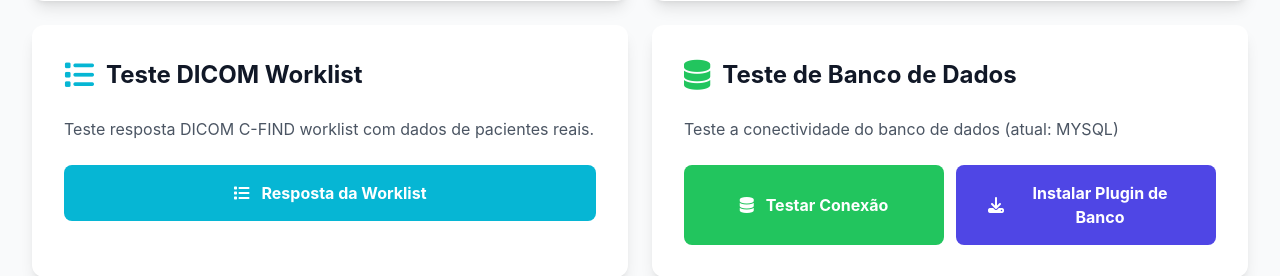
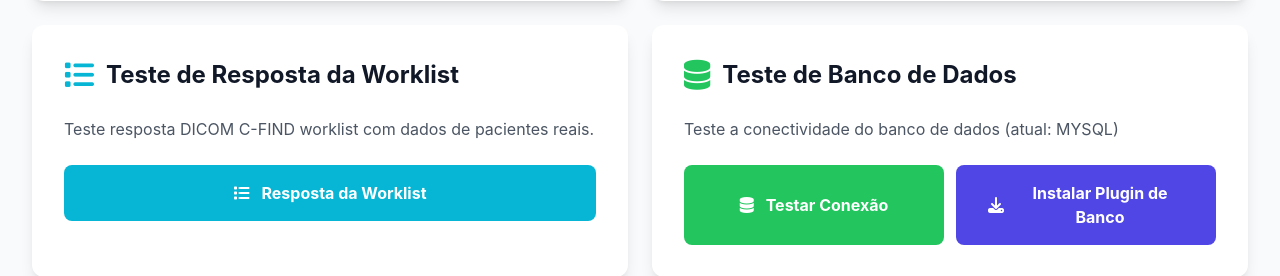
Before and after one commit to bjmvictor/FlowWorklist, a Flask app: page /tests in a window 1280 px wide. Shown: the part 411-687 px from the top of the page. Run offline with Flask 2, Linux system fonts and the light colour scheme; some libraries are stand-ins or nearby versions.

Commit message:
i18n: melhorar clareza do nome do teste de worklist
- PT-BR: "Teste DICOM Worklist" → "Teste de Resposta da Worklist"
- EN: "DICOM Worklist Test" → "Worklist Response Test"
- ES: "Prueba DICOM Worklist" → "Prueba de Respuesta de Worklist"
- Atualizar todos os outros idiomas (ZH, RU, JA, FR, TR, FIL)
- Nome mais descritivo e fácil de entender para usuários

```diff
--- a/webui/templates/base.html
+++ b/webui/templates/base.html
@@ -111,7 +111,7 @@
           'service_starting': 'Serviço iniciando...', 'service_started': 'Serviço iniciado com sucesso', 'service_start_failed': 'Falha ao iniciar serviço',
           'service_stopping': 'Serviço parando...', 'service_stopped': 'Serviço parado com sucesso', 'service_stop_failed': 'Falha ao parar serviço',
           'service_restarting': 'Serviço reiniciando...', 'service_restarted': 'Serviço reiniciado com sucesso', 'service_restart_failed': 'Falha ao reiniciar serviço',
-          'test_dcm_echo': 'Teste DICOM C-ECHO', 'test_dcm_find': 'Teste DICOM C-FIND', 'test_dcm_worklist': 'Teste DICOM Worklist',
+          'test_dcm_echo': 'Teste DICOM C-ECHO', 'test_dcm_find': 'Teste DICOM C-FIND', 'test_dcm_worklist': 'Teste de Resposta da Worklist',
           'desc_echo': 'Teste a associação DICOM e a resposta do servidor.', 'desc_find': 'Pesquise itens da worklist no banco de dados.', 'desc_worklist': 'Teste resposta DICOM C-FIND worklist com dados de pacientes reais.',
           'desc_db_conn': 'Teste a conectividade do banco de dados', 'desc_status': 'Verifique se o serviço está acessível e respondendo.',
           'check_availability': 'Verificar Disponibilidade', 'test_connection': 'Testar Conexão', 'test_worklist': 'Resposta da Worklist', 'install_db_driver': 'Instalar Plugin de Banco', 'install_pynetdicom': 'Instalar Plugin pynetdicom', 'install_pynetdicom': 'Instalar Plugin pynetdicom',
@@ -136,7 +136,7 @@
           'service_starting': 'Service starting...', 'service_started': 'Service started successfully', 'service_start_failed': 'Failed to start service',
           'service_stopping': 'Service stopping...', 'service_stopped': 'Service stopped successfully', 'service_stop_failed': 'Failed to stop service',
           'service_restarting': 'Service restarting...', 'service_restarted': 'Service restarted successfully', 'service_restart_failed': 'Failed to restart service',
-          'test_dcm_echo': 'DICOM C-ECHO Test', 'test_dcm_find': 'DICOM C-FIND Test', 'test_dcm_worklist': 'DICOM Worklist Test',
+          'test_dcm_echo': 'DICOM C-ECHO Test', 'test_dcm_find': 'DICOM C-FIND Test', 'test_dcm_worklist': 'Worklist Response Test',
           'desc_echo': 'Test the DICOM association and echo response from the server.', 'desc_find': 'Search for worklist items in the DICOM database.', 'desc_worklist': 'Test DICOM C-FIND worklist response with actual patient data.',
           'desc_db_conn': 'Test database connectivity', 'desc_status': 'Check if the service is accessible and responding.',
           'check_availability': 'Check Availability', 'test_connection': 'Test Connection', 'test_worklist': 'Worklist Response', 'install_db_driver': 'Install DB Driver', 'install_pynetdicom': 'Install pynetdicom Plugin', 'install_pynetdicom': 'Install pynetdicom Plugin',
@@ -186,7 +186,7 @@
           'service_starting': 'Iniciando servicio...', 'service_started': 'Servicio iniciado exitosamente', 'service_start_failed': 'Falló al iniciar el servicio',
           'service_stopping': 'Deteniendo servicio...', 'service_stopped': 'Servicio detenido exitosamente', 'service_stop_failed': 'Falló al detener el servicio',
           'service_restarting': 'Reiniciando servicio...', 'service_restarted': 'Servicio reiniciado exitosamente', 'service_restart_failed': 'Falló al reiniciar el servicio',
-          'test_dcm_echo': 'Prueba DICOM C-ECHO', 'test_dcm_find': 'Prueba DICOM C-FIND', 'test_dcm_worklist': 'Prueba DICOM Worklist',
+          'test_dcm_echo': 'Prueba DICOM C-ECHO', 'test_dcm_find': 'Prueba DICOM C-FIND', 'test_dcm_worklist': 'Prueba de Respuesta de Worklist',
           'desc_echo': 'Pruebe la asociación DICOM y la respuesta de eco del servidor.', 'desc_find': 'Busque elementos de la lista de trabajo en la base de datos DICOM.', 'desc_worklist': 'Pruebe la respuesta DICOM C-FIND worklist con datos reales de pacientes.',
           'desc_db_conn': 'Pruebe la conectividad de la base de datos', 'desc_status': 'Verifique si el servicio es accesible y responde.',
           'check_availability': 'Verificar disponibilidad', 'test_connection': 'Prueba de conexión', 'test_worklist': 'Respuesta de Worklist', 'install_db_driver': 'Instalar controlador de base de datos', 'install_pynetdicom': 'Instalar plugin pynetdicom', 'install_pynetdicom': 'Instalar plugin pynetdicom',
@@ -212,7 +212,7 @@
           'service_starting': '服务启动中...', 'service_started': '服务成功启动', 'service_start_failed': '服务启动失败',
           'service_stopping': '服务停止中...', 'service_stopped': '服务成功停止', 'service_stop_failed': '服务停止失败',
           'service_restarting': '服务重启中...', 'service_restarted': '服务成功重启', 'service_restart_failed': '服务重启失败',
-          'test_dcm_echo': 'DICOM C-ECHO测试', 'test_dcm_find': 'DICOM C-FIND测试', 'test_dcm_worklist': 'DICOM Worklist测试',
+          'test_dcm_echo': 'DICOM C-ECHO测试', 'test_dcm_find': 'DICOM C-FIND测试', 'test_dcm_worklist': '工作列表响应测试',
           'desc_echo': '测试DICOM关联和服务器的回显响应。', 'desc_find': '在DICOM数据库中搜索工作列表项。', 'desc_worklist': '使用实际患者数据测试DICOM C-FIND worklist响应。',
           'desc_db_conn': '测试数据库连接性', 'desc_status': '检查服务是否可访问且响应。',
           'check_availability': '检查可用性', 'test_connection': '测试接绝', 'test_worklist': 'Worklist应答', 'install_db_driver': '安装数据库驱动程序', 'install_pynetdicom': '安装pynetdicom插件',
@@ -238,7 +238,7 @@
           'service_starting': 'Сервис запускается...', 'service_started': 'Сервис успешно запущен', 'service_start_failed': 'Ошибка запуска сервиса',
           'service_stopping': 'Сервис останавливается...', 'service_stopped': 'Сервис успешно остановлен', 'service_stop_failed': 'Ошибка остановки сервиса',
           'service_restarting': 'Сервис перезагружается...', 'service_restarted': 'Сервис успешно перезагружен', 'service_restart_failed': 'Ошибка перезагрузки сервиса',
-          'test_dcm_echo': 'Тест DICOM C-ECHO', 'test_dcm_find': 'Тест DICOM C-FIND', 'test_dcm_worklist': 'Тест DICOM Worklist',
+          'test_dcm_echo': 'Тест DICOM C-ECHO', 'test_dcm_find': 'Тест DICOM C-FIND', 'test_dcm_worklist': 'Тест ответа Worklist',
           'desc_echo': 'Протестируйте ассоциацию DICOM и ответ echo сервера.', 'desc_find': 'Поиск элементов рабочего списка в базе данных DICOM.', 'desc_worklist': 'Тестируйте ответ DICOM C-FIND worklist с реальными данными пациентов.',
           'desc_db_conn': 'Протестируйте подключение к базе данных', 'desc_status': 'Проверьте доступность и отзывчивость сервиса.',
           'check_availability': 'Проверить доступность', 'test_connection': 'Тест подключения', 'test_worklist': 'Ответ Worklist', 'install_db_driver': 'Установить драйвер БД', 'install_pynetdicom': 'Установить плагин pynetdicom',
@@ -264,7 +264,7 @@
           'service_starting': 'サービス開始中...', 'service_started': 'サービスが正常に開始しました', 'service_start_failed': 'サービスの開始に失敗しました',
           'service_stopping': 'サービス停止中...', 'service_stopped': 'サービスが正常に停止しました', 'service_stop_failed': 'サービスの停止に失敗しました',
           'service_restarting': 'サービス再起動中...', 'service_restarted': 'サービスが正常に再起動しました', 'service_restart_failed': 'サービスの再起動に失敗しました',
-          'test_dcm_echo': 'DICOM C-ECHOテスト', 'test_dcm_find': 'DICOM C-FINDテスト', 'test_dcm_worklist': 'DICOM Worklistテスト',
+          'test_dcm_echo': 'DICOM C-ECHOテスト', 'test_dcm_find': 'DICOM C-FINDテスト', 'test_dcm_worklist': 'ワークリスト応答テスト',
           'desc_echo': 'DICOM関連付けとサーバーのエコー応答をテストします。', 'desc_find': 'DICOMデータベースでワークリストアイテムを検索します。', 'desc_worklist': '実患者データを使用してDICOM C-FIND worklist応答をテストします。',
           'desc_db_conn': 'データベース接続をテストします', 'desc_status': 'サービスがアクセス可能で応答しているかを確認します。',
           'check_availability': '可用性を確認', 'test_connection': '接竞をテスト', 'test_worklist': 'Worklist応答', 'install_db_driver': 'DBドライバをインストール', 'install_pynetdicom': 'pynetdicomプラグインをインストール',
@@ -290,7 +290,7 @@
           'service_starting': 'Servizio in avvio...', 'service_started': 'Servizio avviato con successo', 'service_start_failed': 'Errore nell\'avvio del servizio',
           'service_stopping': 'Servizio in arresto...', 'service_stopped': 'Servizio arrestato con successo', 'service_stop_failed': 'Errore nell\'arresto del servizio',
           'service_restarting': 'Servizio in riavvio...', 'service_restarted': 'Servizio riavviato con successo', 'service_restart_failed': 'Errore nel riavvio del servizio',
-          'test_dcm_echo': 'Test DICOM C-ECHO', 'test_dcm_find': 'Test DICOM C-FIND', 'test_dcm_worklist': 'Test DICOM Worklist',
+          'test_dcm_echo': 'Test DICOM C-ECHO', 'test_dcm_find': 'Test DICOM C-FIND', 'test_dcm_worklist': 'Test de réponse Worklist',
           'desc_echo': 'Testare l\'associazione DICOM e la risposta di echo del server.', 'desc_find': 'Ricerca di elementi dell\'elenco di lavoro nel database DICOM.', 'desc_worklist': 'Testare la risposta DICOM C-FIND worklist con dati pazienti reali.',
           'desc_db_conn': 'Testare la connettività del database', 'desc_status': 'Verificare se il servizio è accessibile e risponde.',
           'check_availability': 'Verifica disponibilità', 'test_connection': 'Testa connessione', 'test_worklist': 'Risposta Worklist', 'install_db_driver': 'Installa driver database', 'install_pynetdicom': 'Installa plugin pynetdicom',
@@ -316,7 +316,7 @@
           'service_starting': 'Hizmet başlatılıyor...', 'service_started': 'Hizmet başarıyla başlatıldı', 'service_start_failed': 'Hizmet başlatılamadı',
           'service_stopping': 'Hizmet durduruluyor...', 'service_stopped': 'Hizmet başarıyla durduruldu', 'service_stop_failed': 'Hizmet durdurulamadı',
           'service_restarting': 'Hizmet yeniden başlatılıyor...', 'service_restarted': 'Hizmet başarıyla yeniden başlatıldı', 'service_restart_failed': 'Hizmet yeniden başlatılamadı',
-          'test_dcm_echo': 'DICOM C-ECHO Testi', 'test_dcm_find': 'DICOM C-FIND Testi', 'test_dcm_worklist': 'DICOM Worklist Testi',
+          'test_dcm_echo': 'DICOM C-ECHO Testi', 'test_dcm_find': 'DICOM C-FIND Testi', 'test_dcm_worklist': 'Worklist Yanıt Testi',
           'desc_echo': 'DICOM ilişkilendirmesi ve sunucu echo yanıtını test edin.', 'desc_find': 'DICOM veritabanında çalışma listesi öğelerini arayın.', 'desc_worklist': 'Gerçek hasta verileri ile DICOM C-FIND worklist yanıtını test edin.',
           'desc_db_conn': 'Veritabanı bağlantısını test edin', 'desc_status': 'Hizmetin erişilebilir ve yanıt verip vermediğini kontrol edin.',
           'check_availability': 'Kullanılabilirliği Kontrol Et', 'test_connection': 'Bağlantıyı Test Et', 'test_worklist': 'Worklist Yanıtı', 'install_db_driver': 'Veritabanı Sürücsünü Yükle', 'install_pynetdicom': 'pynetdicom Eklentisini Yükle',
@@ -342,7 +342,7 @@
           'service_starting': 'Nagsisimula ang serbisyo...', 'service_started': 'Matagumpay na nagsimula ang serbisyo', 'service_start_failed': 'Nabigo ang paglunsad ng serbisyo',
           'service_stopping': 'Titigil ang serbisyo...', 'service_stopped': 'Matagumpay na tumitigil ang serbisyo', 'service_stop_failed': 'Nabigo ang paghinto ng serbisyo',
           'service_restarting': 'Nag-restart ang serbisyo...', 'service_restarted': 'Matagumpay na nag-restart ang serbisyo', 'service_restart_failed': 'Nabigo ang pag-restart ng serbisyo',
-          'test_dcm_echo': 'DICOM C-ECHO Pagsubok', 'test_dcm_find': 'DICOM C-FIND Pagsubok', 'test_dcm_worklist': 'DICOM Worklist Pagsubok',
+          'test_dcm_echo': 'DICOM C-ECHO Pagsubok', 'test_dcm_find': 'DICOM C-FIND Pagsubok', 'test_dcm_worklist': 'Pagsubok ng Tugon ng Worklist',
           'desc_echo': 'Subukan ang DICOM association at echo response ng server.', 'desc_find': 'Maghanap ng worklist items sa DICOM database.', 'desc_worklist': 'Subukan ang DICOM C-FIND worklist response gamit ang tunay na patient data.',
           'desc_db_conn': 'Subukan ang database connectivity', 'desc_status': 'Suriin kung ang serbisyo ay accessible at tumutugon.',
           'check_availability': 'Suriin ang Pagkakaroon', 'test_connection': 'Subukan ang Koneksyon', 'test_worklist': 'Worklist Response', 'install_db_driver': 'I-install ang DB Driver', 'install_pynetdicom': 'I-install ang pynetdicom Plugin', 'install_pynetdicom': 'I-install ang pynetdicom Plugin',
--- a/webui/templates/tests.html
+++ b/webui/templates/tests.html
@@ -54,7 +54,7 @@
     <div class="bg-white dark:bg-gray-800 rounded-xl shadow-lg p-8">
       <div class="flex items-center gap-3 mb-6">
         <i class="fas fa-list text-3xl text-cyan-500"></i>
-        <h3 class="text-2xl font-bold" data-i18n="test_dcm_worklist">DICOM Worklist Test</h3>
+        <h3 class="text-2xl font-bold" data-i18n="test_dcm_worklist">Worklist Response Test</h3>
       </div>
       <p class="text-gray-600 dark:text-gray-400 mb-6" data-i18n="desc_worklist">Test DICOM C-FIND worklist response with actual patient data.</p>
       <button
```
Also changed, not shown: config.json (+4 -4 lines).
